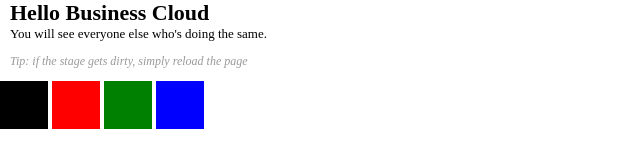
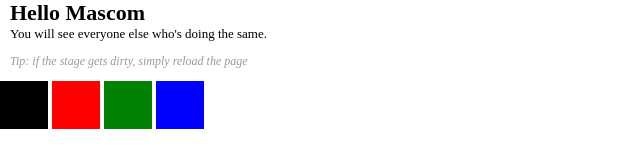
Before and after one commit to tan-dovan/nodejs-draw-game, a website: page public/index.html in a window 1280 px wide. Shown: the full height of the page, 0-640 px from the left. Drawn offline with nearby package versions, Linux system fonts and the light colour scheme; no server answers.

Commit message:
Update header from 'Business Cloud' to 'Mascom'

```diff
--- a/public/index.html
+++ b/public/index.html
@@ -8,7 +8,7 @@
 <body>
 
   <canvas class="whiteboard" ></canvas>
-<h1>Hello Business Cloud</h1><h2> You will see everyone else who's doing the same.</h2>
+<h1>Hello Mascom</h1><h2> You will see everyone else who's doing the same.</h2>
 <h3>Tip: if the stage gets dirty, simply reload the page</h3
   <div class="colors">
     <div class="color black"></div>
```
